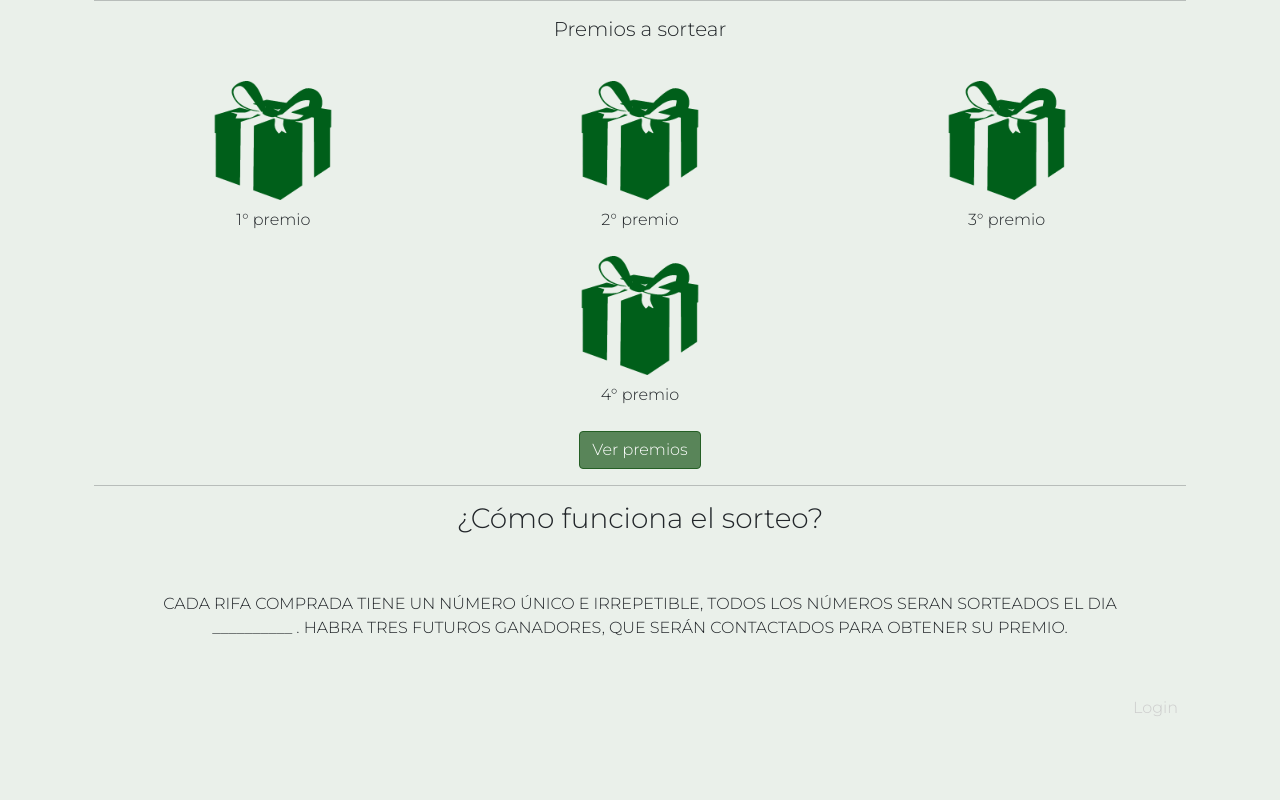
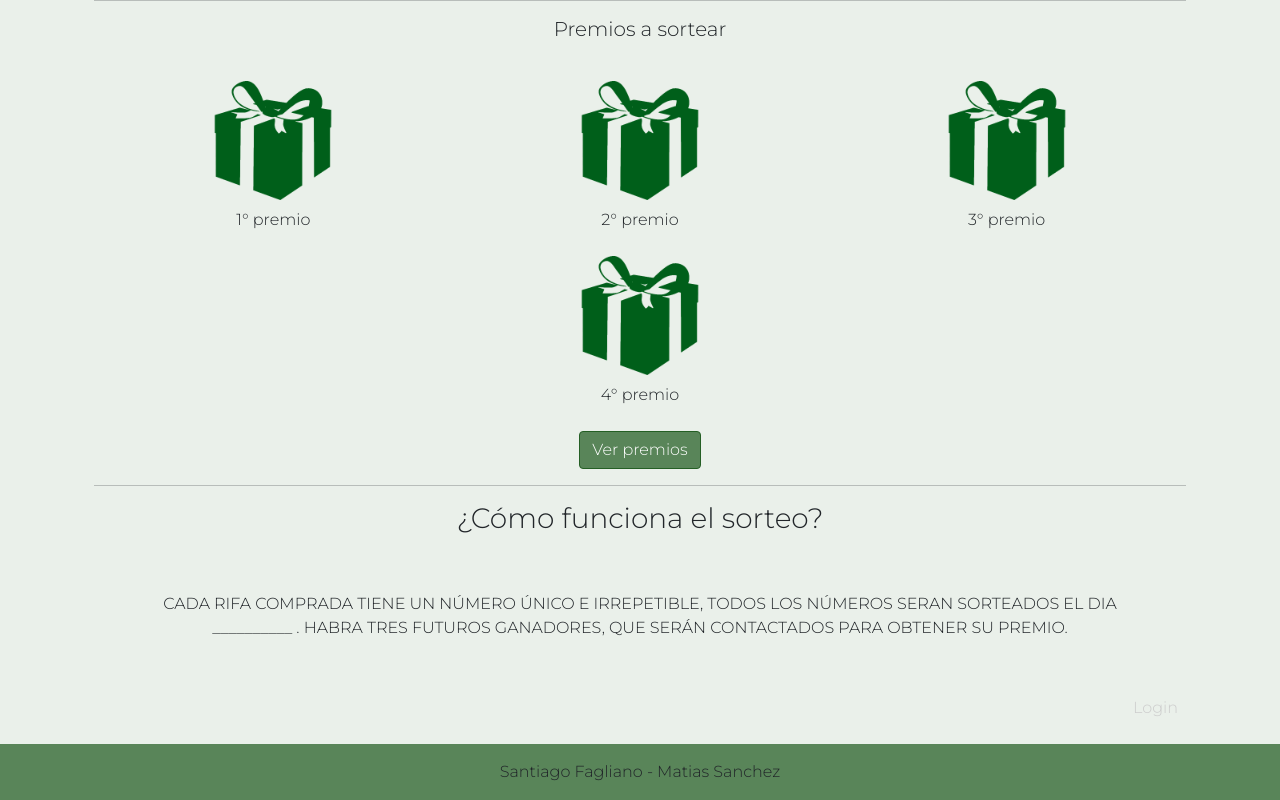
Before and after one commit to MatiasSanchez-l/rifasApp, a React (Create React App) app in the folder frontend/: page / in a window 1280 px wide. Shown: the part 978-1778 px from the top of the page. Before the commit the page ends 1722 px from the top, so only its background shows below. Built offline with nearby package versions, Linux system fonts and the light colour scheme; no server answers.

Commit message:
prueba de footer

```diff
--- a/frontend/src/App.js
+++ b/frontend/src/App.js
@@ -11,6 +11,7 @@ import Contacto from './components/Contacto';
 import Dashboard from './components/Dashboard';
 import Premios from './components/Premios';
 import Login from './components/Login';
+import Footer from './components/Footer';
 //import Footer from './components/Footer';
 
 toast.configure();
@@ -60,6 +61,7 @@ function App() {
             <Route render={() => <Redirect to={{ pathname: "/" }} />} />
           </Switch>
         </div>
+        <Footer />
       </Router>
     </Fragment>
   );
--- a/frontend/src/components/Footer.js
+++ b/frontend/src/components/Footer.js
@@ -3,7 +3,7 @@ import React, { Component } from 'react'
 export default class Footer extends Component {
     render() {
         return (
-            <div className="p-1 text-center nav-bg">
+            <div className="p-3 text-center nav-bg">
                 Santiago Fagliano - Matias Sanchez
             </div>
         )
```
Also changed, not shown: 11 other files (tests, documents, lock files or other folders).
